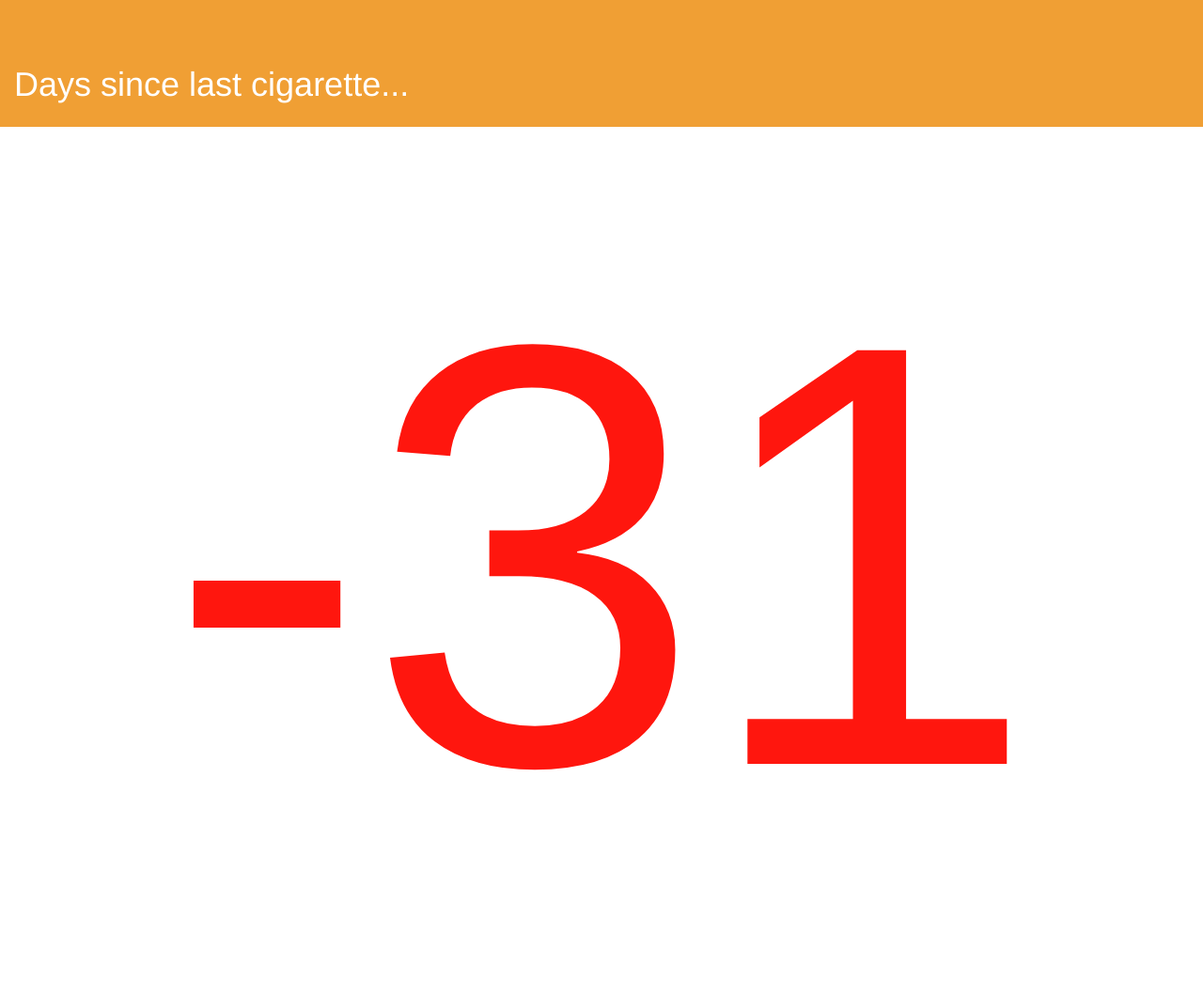
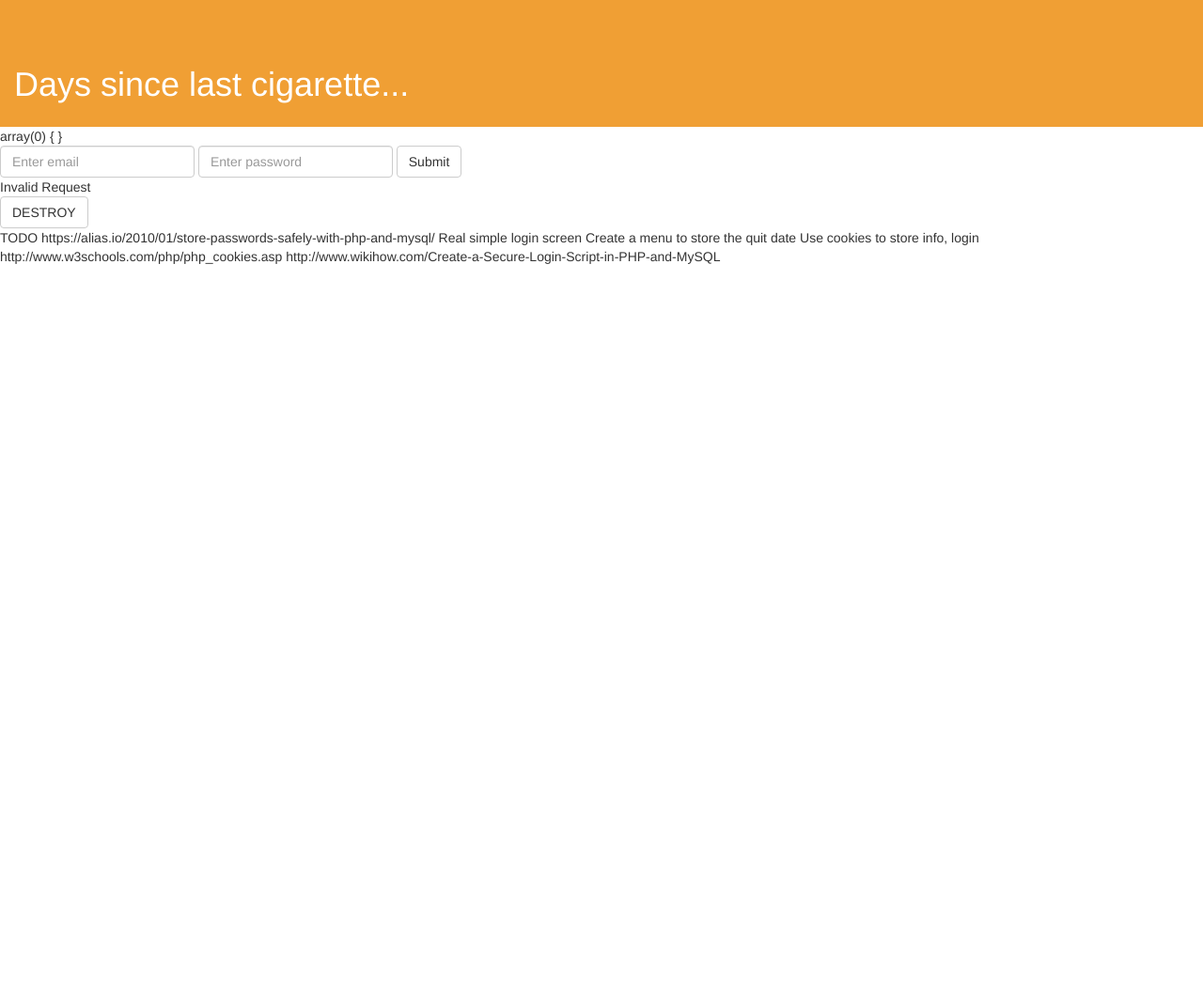
Before and after one commit to finchmeister/finchmeister-v1, a PHP site: page /smokefree.php in a window 1280 px wide. Shown: the whole page at 94% size. After the commit the page ends 281 px from the top, so only its background shows below. Run offline with PHP 8.4, Linux system fonts and the light colour scheme; some libraries are stand-ins or nearby versions.

Commit message:
smoke free db and login process 80% there
Former-commit-id: 1c15c039dd37533e49201c906d724f39a0876ce7

```diff
--- a/html/index.html
+++ b/html/index.html
@@ -131,19 +131,19 @@
     <h3 class="margin">What I've Been Up To</h3><br>
     <div class="row">
         <div class="col-sm-4">
-            <p>Poker Hand Simulator</p>
+            <p><a href="poker-simulator/pokerindex.php">Poker Hand Simulator</a></p>
             <a href="poker-simulator/pokerindex.php">
                 <img src="resources/images/poker.jpg" class="img-responsive margin" style="width:100%" alt="Image">
             </a>
         </div>
         <div class="col-sm-4">
-            <p>Beat Factory</p>
+            <a href="beat-factory/beatindex.html"><p>Beat Factory</p></a>
             <a href="beat-factory/beatindex.html">
                 <img src="resources/images/music.jpg" class="img-responsive margin" style="width:100%" alt="Image">
             </a>
         </div>
         <div class="col-sm-4">
-            <p>Running Stats</p>
+            <a href="running-stats/runningindex.html"><p>Running Stats</p></a>
             <a href="running-stats/runningindex.html">
                 <img src="resources/images/running.jpg" class="img-responsive margin" style="width:100%" alt="Image">
             </a>
--- /dev/null
+++ b/html/scripts/login/database_functions.php
@@ -0,0 +1,131 @@
+<?php
+// Last commit $Id$
+// Version Location $HeadURL$
+
+//http://www.wikihow.com/Create-a-Secure-Login-Script-in-PHP-and-MySQL
+
+function login($email, $password, $mysqli) {
+  // Using prepared statements means that SQL injection is not possible.
+  if ($stmt = $mysqli->prepare("SELECT id, password
+        FROM members
+       WHERE email = ?
+        LIMIT 1")) {
+    $stmt->bind_param('s', $email);  // Bind "$email" to parameter.
+    $stmt->execute();    // Execute the prepared query.
+    $stmt->store_result();
+
+    // get variables from result.
+    $stmt->bind_result($user_id, $db_password);
+    $stmt->fetch();
+    echo '';
+
+    if ($stmt->num_rows == 1) {
+      // Get the user-agent string of the user.
+      $user_browser = $_SERVER['HTTP_USER_AGENT'];
+
+      // Check if the password in the database matches
+      // the password the user submitted. We are using
+      // the password_verify function to avoid timing attacks.
+      if (password_verify($password, $db_password)) {
+        // Password is correct!
+        // XSS protection as we might print this value
+        $_SESSION['user_id'] = $user_id;
+        $_SESSION['user_email'] = $email;
+        $_SESSION['login_string'] = hash('sha512',
+          $db_password . $user_browser);
+        // Login successful.
+        return true;
+      } else {
+        // Password is not correct
+        // We record this attempt in the database
+        $mysqli->query("INSERT INTO login_attempts(user_id, time, success, user_agent)
+                                    VALUES ('$user_id', NOW(), 0, '$user_browser')");
+        return false;
+      }
+    } else {
+      // No user exists.
+      return false;
+    }
+  }
+}
+
+
+
+function login_check($mysqli) {
+  // Check if all session variables are set
+  if (isset($_SESSION['user_id'],
+    $_SESSION['user_email'],
+    $_SESSION['login_string'])) {
+
+    $user_id = $_SESSION['user_id'];
+    $login_string = $_SESSION['login_string'];
+
+    // Get the user-agent string of the user.
+    $user_browser = $_SERVER['HTTP_USER_AGENT'];
+
+    if ($stmt = $mysqli->prepare("SELECT password
+                                      FROM members
+                                      WHERE id = ? LIMIT 1")) {
+      // Bind "$user_id" to parameter.
+      $stmt->bind_param('i', $user_id);
+      $stmt->execute();   // Execute the prepared query.
+      $stmt->store_result();
+
+      if ($stmt->num_rows == 1) {
+        // If the user exists get variables from result.
+        $stmt->bind_result($password);
+        $stmt->fetch();
+        $login_check = hash('sha512', $password . $user_browser);
+
+        if (hash_equals($login_check, $login_string) ){
+          // Logged In!!!!
+          return true;
+        } else {
+          // Not logged in
+          return false;
+        }
+      } else {
+        // Not logged in
+        return false;
+      }
+    } else {
+      // Not logged in
+      return false;
+    }
+  } else {
+    // Not logged in
+    return false;
+  }
+}
+
+if(!function_exists('hash_equals')) {
+  function hash_equals($str1, $str2) {
+    if(strlen($str1) != strlen($str2)) {
+      return false;
+    } else {
+      $res = $str1 ^ $str2;
+      $ret = 0;
+      for($i = strlen($res) - 1; $i >= 0; $i--) $ret |= ord($res[$i]);
+      return !$ret;
+    }
+  }
+}
+
+function destroySession() {
+  // Unset all session values
+  $_SESSION = array();
+
+// get session parameters
+  $params = session_get_cookie_params();
+
+// Delete the actual cookie.
+  setcookie(session_name(),
+    '', time() - 42000,
+    $params["path"],
+    $params["domain"],
+    $params["secure"],
+    $params["httponly"]);
+
+// Destroy session
+  session_destroy();
+}
--- /dev/null
+++ b/html/scripts/login/db_connect.php
@@ -0,0 +1,5 @@
+<?php
+// Last commit $Id$
+// Version Location $HeadURL$
+include dirname(__FILE__) .'/../../../secure-php-scripts/database_configuration.php';
+$mysqli = new mysqli(HOST, USER, PASSWORD, DATABASE);
--- /dev/null
+++ b/html/scripts/login/header.php
@@ -0,0 +1,5 @@
+<?php
+// Last commit $Id$
+// Version Location $HeadURL$
+include dirname(__FILE__) . '/db_connect.php';
+include dirname(__FILE__) .'/database_functions.php';
--- /dev/null
+++ b/html/scripts/smoke-free/smokefreedb.php
@@ -0,0 +1,26 @@
+<?php
+// Last commit $Id$
+// Version Location $HeadURL$
+//
+function setLastSmokeDate($userId, $date, $mysqli) {
+  date_default_timezone_set('UTC');
+  $date = DateTime::createFromFormat('d/m/Y', $date);
+  $date = $date->format("Y-m-d H:i:s");
+
+  $stmt = $mysqli->prepare("INSERT INTO smokefree (user_id, time) VALUES (?, ?) ");
+    $stmt->bind_param('is', $userId, $date);
+    $stmt->execute();   // Execute the prepared query.
+}
+
+function getNoOfDaysSinceLastSmoke($userId, $mysqli) {
+  $stmt = $mysqli->prepare("SELECT datediff(CURDATE(), time) FROM smokefree WHERE user_id=? ORDER BY time DESC limit 1;");
+  $stmt->bind_param('i', $userId);
+  $stmt->execute();
+  $stmt->store_result();
+  $daysSinceLastSmoke = '';
+  if ($stmt->num_rows == 1) {
+    $stmt->bind_result($daysSinceLastSmoke);
+    $stmt->fetch();
+  }
+  return $daysSinceLastSmoke;
+}
--- a/html/smokefree.php
+++ b/html/smokefree.php
@@ -1,3 +1,7 @@
+<?php
+// Start the session
+session_start();
+?>
 <!DOCTYPE html>
 <!-- Last commit: $Id$ -->
 <!-- Version Location: $HeadURL$ -->
@@ -6,13 +10,18 @@
   <meta charset="utf-8">
   <meta name="viewport" content="width=device-width, initial-scale=1">
   <link rel="stylesheet" href="http://maxcdn.bootstrapcdn.com/bootstrap/3.3.6/css/bootstrap.min.css">
+<!--  <link rel="stylesheet" href="//code.jquery.com/ui/1.11.4/themes/smoothness/jquery-ui.css">-->  <link rel="stylesheet" href="resources/css/datepicker.css">
   <link href="http://fonts.googleapis.com/css?family=Montserrat" rel="stylesheet">
   <script src="https://ajax.googleapis.com/ajax/libs/jquery/1.12.0/jquery.min.js"></script>
   <script src="http://maxcdn.bootstrapcdn.com/bootstrap/3.3.6/js/bootstrap.min.js"></script>
+  <script src="http://code.jquery.com/ui/1.10.3/jquery-ui.js"></script>
   <title>Smokefree</title>
   <style>
     body {
-      position: relative; background-color: #ffffff; color: #fff;
+      position: relative; background-color: #ffffff;
+    }
+    h1 {
+      color: #fff;
     }
     #section1 {
       padding-top:50px;padding-bottom:15px;color: #fff; background-color: #f09f34;
@@ -22,6 +31,13 @@
     }
 
   </style>
+  <script>
+    $(function() {
+      $( "#datepicker" ).datepicker({
+        dateFormat:"dd/mm/yy"
+      });
+    });
+  </script>
 </head>
 <body>
 
@@ -30,11 +46,97 @@
 </div>
 
 <?php
-    $start = strtotime('2016-03-19');
-    $days = floor((time() - $start)/(60*60*24));
-    echo '<p id="counter">'. $days . '</p>';
-    ?>
+include "scripts/login/header.php";
+include "scripts/smoke-free/smokefreedb.php";
+var_dump($_SESSION);
+
+
+
+$registering = isset($_POST['email'], $_POST['p']); // TRUE if a user is registering
+if ($registering) {
+  $email = $_POST['email'];
+  $password = $_POST['p'];
+
+  if (login($email, $password, $mysqli) == true) {
+    // Login success
+  } else {
+    // Login failed
+    echo 'Nah m8';
+  }
+}
+
+if (login_check($mysqli) == true) {
+
+  // Get the last smoke date
+  $daysSinceLastSmoke = getNoOfDaysSinceLastSmoke($_SESSION['user_id'], $mysqli);
+  if (empty($daysSinceLastSmoke)) {
+    // Set the last smoke date with the picker
+    echo <<<EOF
+<form class="form-inline" role="form" method="post" action="smokefree.php">
+  <div class="form-group">
+    <p>Date of last smoke: <input type="text" id="datepicker" name="lastsmoke"></p>
+  </div>
+  <div class="form-group">
+    <button type="submit" class="btn btn-default">Submit</button>
+  </div>
+</form>
+EOF;
+  } else {
+    // Display the no of days
+    echo '<p id="counter">'. $daysSinceLastSmoke . '</p>';
+  }
+} else {
+  // Display login form
+  echo <<<EOF
+<form class="form-inline" role="form" method="post" action="smokefree.php">
+  <div class="form-group">
+    <label class="sr-only" for="email">Email:</label>
+    <input type="email" class="form-control" id="email" placeholder="Enter email" name="email">
+  </div>
+  <div class="form-group">
+    <label class="sr-only" for="pwd">Password:</label>
+    <input type="password" class="form-control" id="pwd" placeholder="Enter password" name="p">
+  </div>
+  <button type="submit" class="btn btn-default">Submit</button>
+</form>
+EOF;
+
+  if (isset($_POST['email'], $_POST['p'])) {
+    $email = $_POST['email'];
+    $password = $_POST['p'];
+
+    if (login($email, $password, $mysqli) == true) {
+      // Login success
+      echo 'LOGGED IN m8';
+    } else {
+      // Login failed
+      echo 'Nah m8';
+    }
+  } else {
+    // The correct POST variables were not sent to this page.
+    echo 'Invalid Request';
+  }
+}
+
+
+if (isset($_POST['destroy'])) {
+  destroySession();
+}
+
+?>
+<form class="form-inline" role="form" method="post">
+  <div class="form-group">
+    <button type="submit" name="destroy" class="btn btn-default">DESTROY</button>
+  </div>
+</form>
 
 </body>
 
 </html>
+TODO
+https://alias.io/2010/01/store-passwords-safely-with-php-and-mysql/
+Real simple login screen
+Create a menu to store the quit date
+Use cookies to store info, login
+http://www.w3schools.com/php/php_cookies.asp
+http://www.wikihow.com/Create-a-Secure-Login-Script-in-PHP-and-MySQL
--- a/html/testing header.html
+++ b/html/testing header.html
@@ -8,5 +8,7 @@
 </head>
 <body>
 
+
+
 </body>
 </html>
--- a/html/version.txt
+++ b/html/version.txt
@@ -1 +1 @@
-X_00_07
+Bleeding edge dev code - version last deployed to PI: X_00_07
--- /dev/null
+++ b/secure-php-scripts/database_configuration.php
@@ -0,0 +1,18 @@
+<?php
+// Last commit $Id$
+// Version Location $HeadURL$
+
+/**
+ * These are the database login details
+ */
+define("HOST", "localhost");     // The host you want to connect to.
+define("USER", "sec_user");    // The database username.
+define("PASSWORD", 'V&sWy$VCS3f7ezRd');    // The database password.
+define("DATABASE", "finchmeister");    // The database name.
+
+/*define("CAN_REGISTER", "any");
+define("DEFAULT_ROLE", "member");
+
+define("SECURE", FALSE);    // FOR DEVELOPMENT ONLY!!!!*/
+
+?>
```
Also changed, not shown: Roadmap.txt (+6 -2 lines), database_setup.txt (added, +22 -0 lines), html/html-testing/database-connect.php (added, +20 -0 lines), html/resources/css/datepicker.css (added, +95 -0 lines), html/testingdb.php (added, +12 -0 lines), 1 other file.
